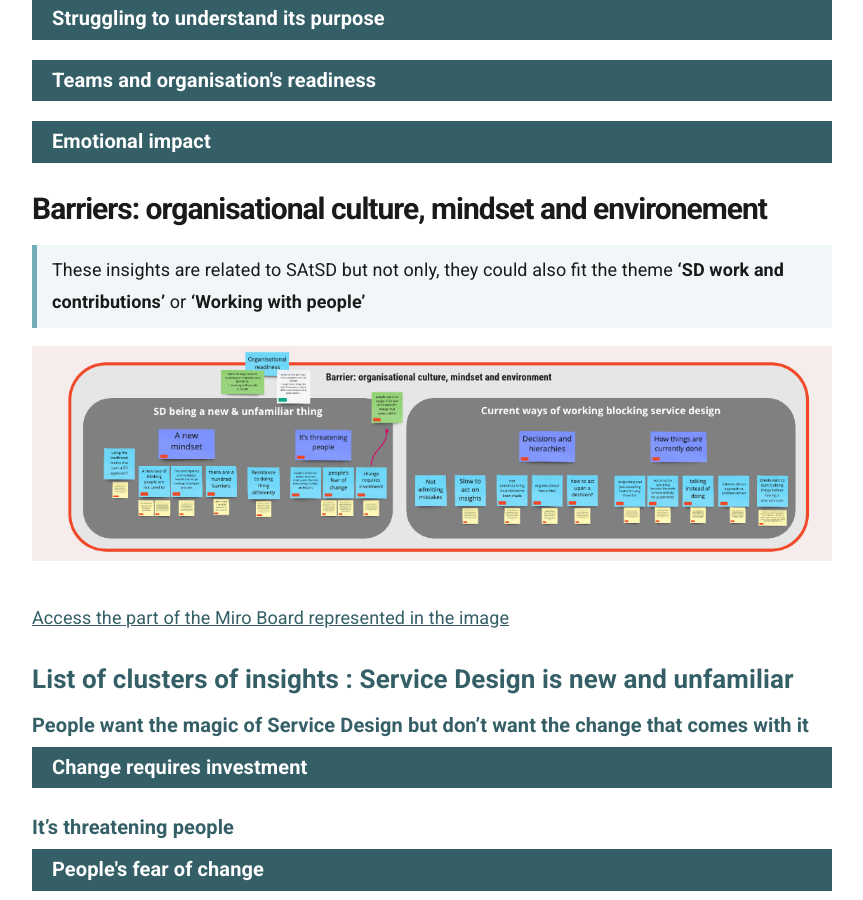
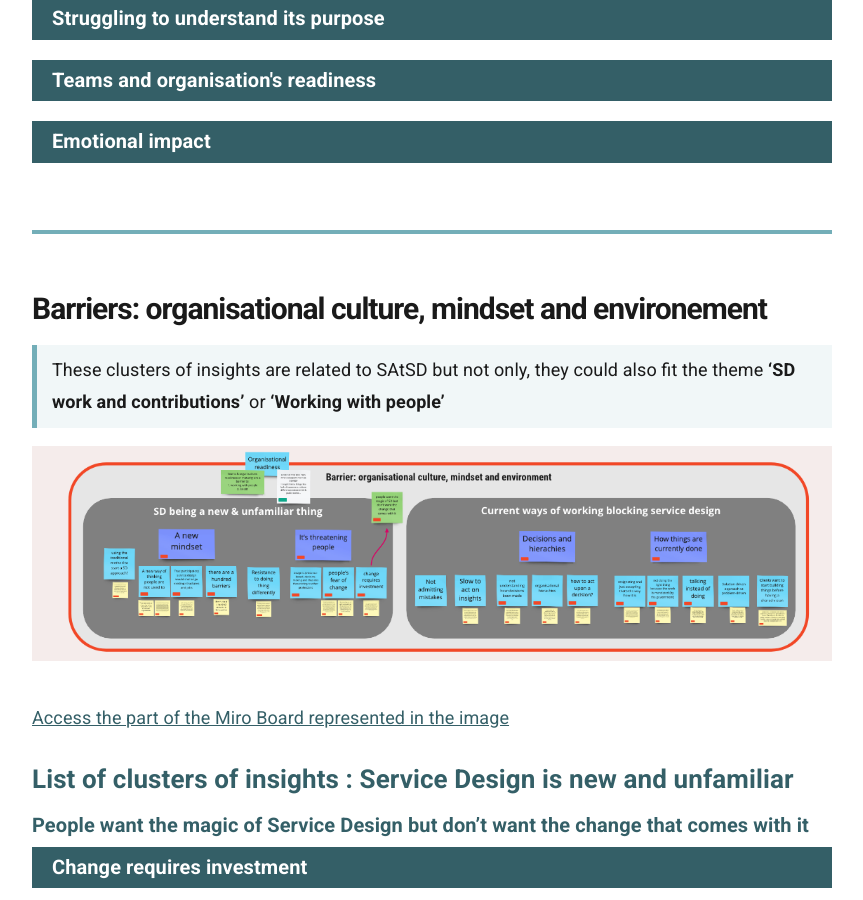
Before and after one commit to stephanie-K/practitioner-stories, a Jekyll site: the page built from _docs/SAtSD/challenges.md, in a window 1280 px wide and 900 px high, scrolled down 1845 px. Shown: the whole window, without its empty margins (358-1221 px from the left). Built offline with Jekyll 4.4.1, drawn with Linux system fonts in a browser that asks for light colours.

Commit message:
fix missing hr

```diff
--- a/_docs/SAtSD/challenges.md
+++ b/_docs/SAtSD/challenges.md
@@ -91,9 +91,12 @@ order: 4
     </ul>
 </details>
 
+<hr class="big">
+
+
 ## Barriers: organisational culture, mindset and environement
 
-> These insights are related to SAtSD but not only, they could also fit the theme **'SD work and contributions'**  or **'Working with people'**
+> These clusters of insights are related to SAtSD but not only, they could also fit the theme **'SD work and contributions'**  or **'Working with people'**
 
 ![screenshot of the part of the big Miro board showing the post it for this theme of the research](/practitioner-stories/images/SAtSD/satsd-barriers.png)
 <p><a href="https://miro.com/app/board/o9J_ldOzA14=/?moveToWidget=3074457352333735901&cot=14" target="_blank">Access the part of the Miro Board represented in the image</a></p>
```
